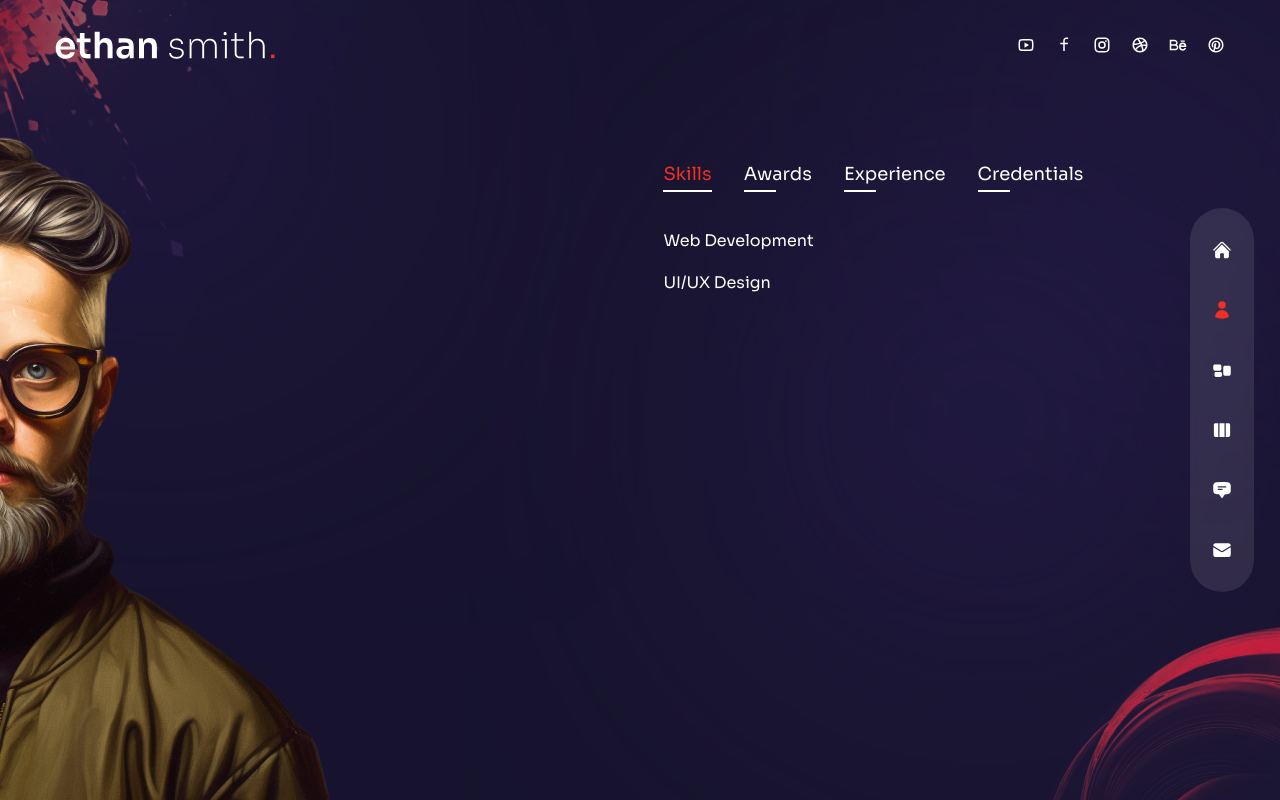
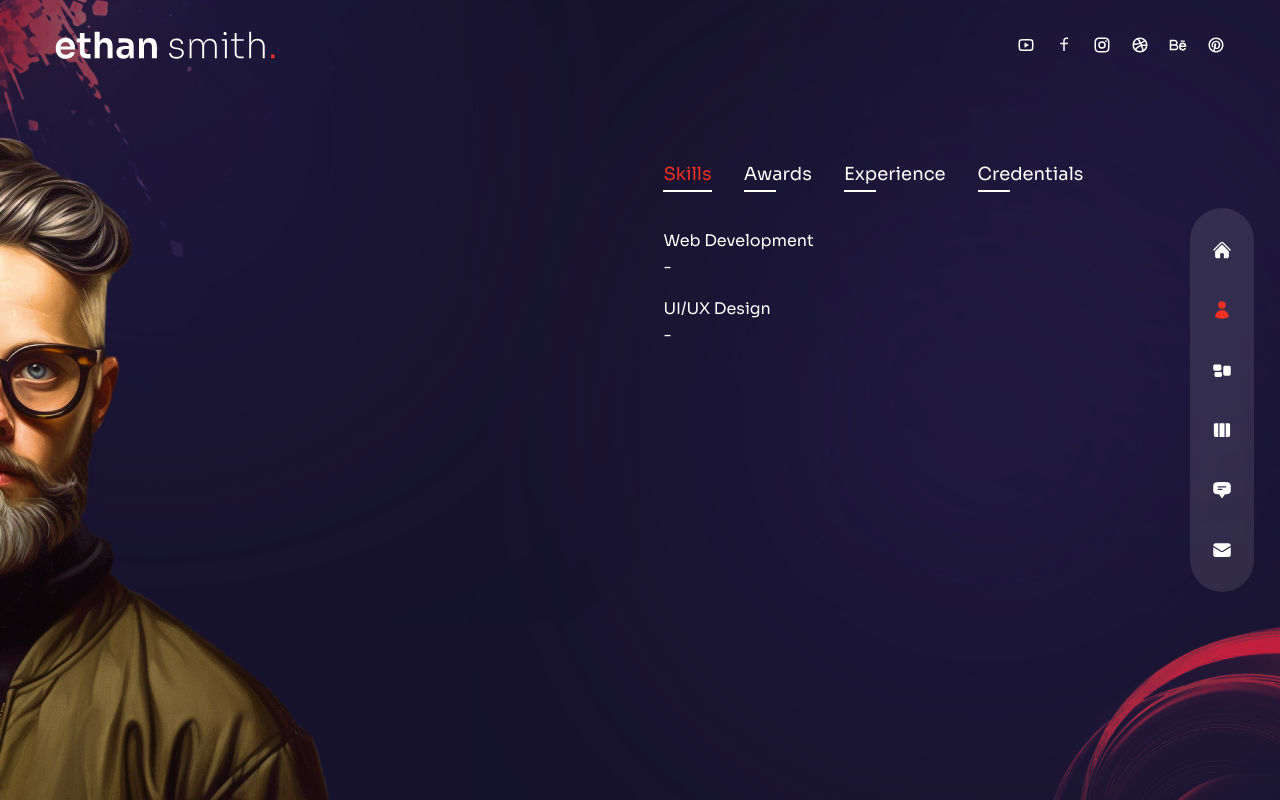
Before and after one commit to erickdc7/react-portfolio-2, a Next.js app: page /about in a window 1280 px wide. Built offline with nearby package versions, Linux system fonts and the light colour scheme.

Commit message:
add content

```diff
--- a/pages/about/index.js
+++ b/pages/about/index.js
@@ -138,6 +138,7 @@ const About = () => {
                   <div key={itemIndex}>
                     {/* Title */}
                     <div>{item.title}</div>
+                    <div className="hidden md:flex">-</div>
                   </div>
                 )
               })
```
